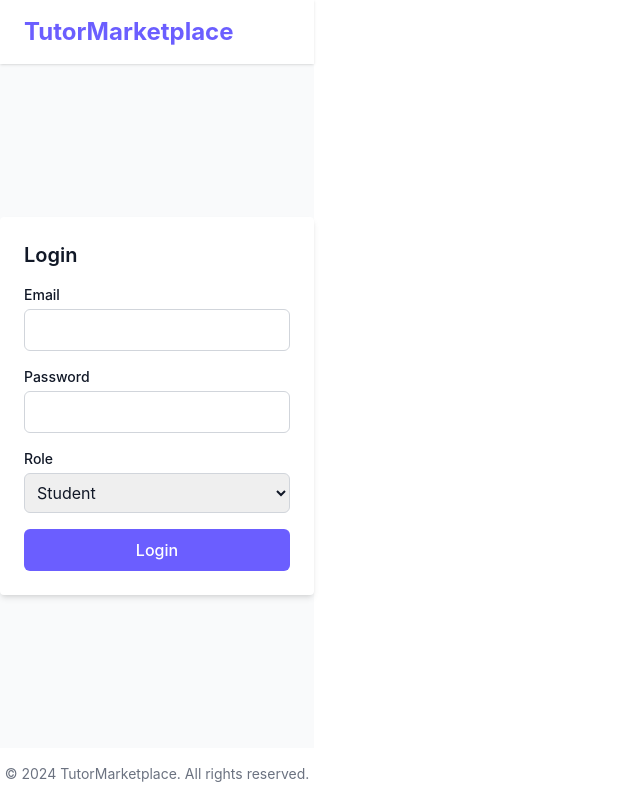
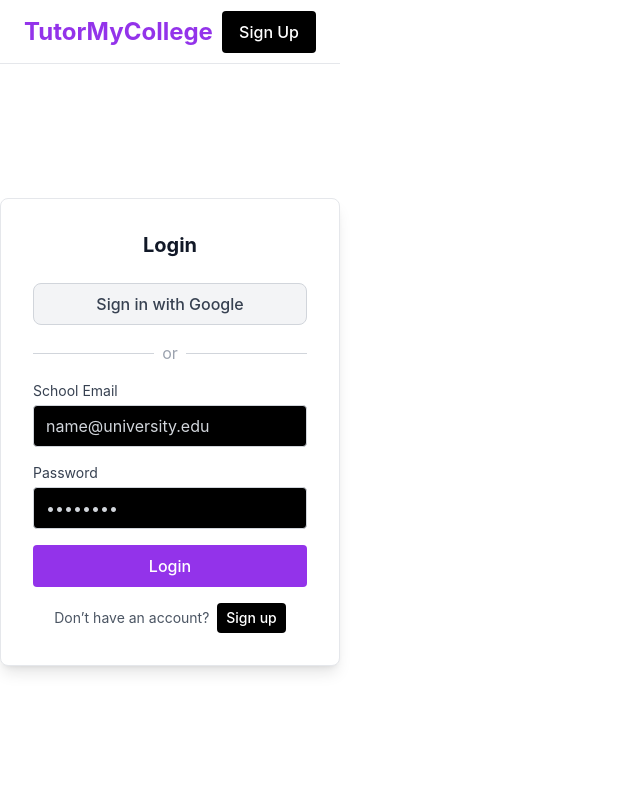
Before and after one commit to anthonyzakaria/tutoringwebsite, a React (Vite) app: page /login in a window 1280 px wide. Shown: the whole page, without its empty margins (0-640 px from the left). Built offline with nearby package versions, Linux system fonts and the light colour scheme.

Commit message:
login v1

```diff
--- a/src/components/UniversitySelect.jsx
+++ b/src/components/UniversitySelect.jsx
@@ -1,24 +1,49 @@
+// src/components/UniversitySelect.jsx
+
 import React from 'react'
 
 const UniversitySelect = ({ universities, selectedUniversity, onSelect }) => {
+  // If selectedUniversity is an object, we can store `selectedUniversity.id`
+  // But for the <select> "value", we need a string. We'll store the JSON in the 'value'.
+
+  // Build the <option> elements
   return (
     <select
       className="w-full border border-gray-300 rounded-md p-2
                  focus:outline-none focus:ring-2 focus:ring-purple-500
                  transition-colors bg-white text-gray-700"
-      // We assume selectedUniversity is set to a string or number in the context
-      value={selectedUniversity || ''}
+      // If we have an object, we can do:
+      value={selectedUniversity ? JSON.stringify(selectedUniversity) : ''}
       onChange={(e) => {
-        console.log("[UniversitySelect] user picked (ID):", e.target.value)
-        onSelect(e.target.value)  // sets context to the numeric ID (as a string)
+        console.log("[UniversitySelect] user picked:", e.target.value)
+        if (e.target.value === '') {
+          // The user selected the placeholder "-- Select a University --"
+          onSelect(null)
+        } else {
+          // Parse the JSON string back into an object { id, name }
+          const parsed = JSON.parse(e.target.value)
+          onSelect(parsed)
+        }
       }}
     >
-      <option value="">-- Select a University --</option>
-      {universities.map((uniObj) => (
-        <option key={uniObj.school_id} value={uniObj.school_id}>
-          {uniObj.name}
-        </option>
-      ))}
+      <option value="">
+        -- Select a University --
+      </option>
+      {universities.map((uniObj) => {
+        // We'll create a small object { id, name }
+        const optionValue = {
+          id: String(uniObj.school_id), // or numeric if you'd like
+          name: uniObj.name
+        }
+        return (
+          <option
+            key={uniObj.school_id}
+            value={JSON.stringify(optionValue)}
+          >
+            {uniObj.name}
+          </option>
+        )
+      })}
     </select>
   )
 }
--- a/src/pages/LoginPage.jsx
+++ b/src/pages/LoginPage.jsx
@@ -1,95 +1,108 @@
-// pages/LoginPage.jsx
-import React, { useState, useContext } from 'react'
+import React, { useState } from 'react'
 import { useNavigate } from 'react-router-dom'
-import { UserContext } from '../context/UserContext'
 
-const LoginPage = () => {
+function LoginPage() {
   const navigate = useNavigate()
-  const { login } = useContext(UserContext)
-  const [email, setEmail] = useState('')
+  const [schoolEmail, setSchoolEmail] = useState('')
   const [password, setPassword] = useState('')
-  const [role, setRole] = useState('student')
 
-  const handleSubmit = (e) => {
+  const handleLogin = (e) => {
     e.preventDefault()
-
-    // Mock user object
-    const mockUser = {
-      id: 1,
-      name: 'John Doe',
-      role,
-      email
-    }
-    login(mockUser)
-
-    if (role === 'tutor') {
-      navigate('/register-tutor')
-    } else {
-      navigate('/')
-    }
+    console.log("Logging in with:", { schoolEmail, password })
   }
 
   return (
-    <div className="min-h-screen flex flex-col bg-gray-50">
-      <nav className="bg-white shadow px-6 py-4 flex justify-between items-center">
-        <div
-          className="text-2xl font-bold text-brand-primary cursor-pointer"
-          onClick={() => navigate('/')}
+    <div className="min-h-screen bg-white flex flex-col">
+      {/* HEADER */}
+      <header className="h-16 px-6 flex justify-between items-center border-b border-gray-200">
+        {/* Left: Logo */}
+        <div className="text-2xl font-bold text-purple-600 cursor-pointer" onClick={() => navigate('/')}>
+          TutorMyCollege
+        </div>
+
+        {/* Right: Sign Up Button */}
+        <button
+          onClick={() => navigate('/signup')}
+          className="bg-black text-white px-4 py-2 rounded hover:bg-gray-800 transition"
         >
-          TutorMarketplace
-        </div>
-      </nav>
+          Sign Up
+        </button>
+      </header>
 
-      <main className="flex-grow flex items-center justify-center">
-        <div className="bg-white p-6 shadow-md rounded max-w-md w-full">
-          <h2 className="text-xl font-semibold mb-4">Login</h2>
-          <form onSubmit={handleSubmit}>
-            <div className="mb-4">
-              <label className="block text-sm font-medium mb-1">Email</label>
+      {/* Centered Login Box */}
+      <main className="flex justify-center items-center flex-grow">
+        <div className="bg-white border border-gray-200 rounded-lg p-8 w-full max-w-sm shadow-lg">
+          <h1 className="text-xl font-bold mb-6 text-center">Login</h1>
+
+          {/* Google Sign-In Placeholder */}
+          <button className="w-full border border-gray-300 p-2 flex items-center justify-center bg-gray-100 text-gray-700 mb-4">
+            Sign in with Google
+          </button>
+
+          {/* Divider */}
+          <div className="flex items-center mb-4">
+            <hr className="flex-grow border-gray-300" />
+            <span className="mx-2 text-gray-400">or</span>
+            <hr className="flex-grow border-gray-300" />
+          </div>
+
+          {/* FORM */}
+          <form onSubmit={handleLogin} className="space-y-4">
+            {/* School Email */}
+            <div>
+              <label className="block text-sm text-gray-700 mb-1">School Email</label>
               <input
                 type="email"
-                className="w-full border border-gray-300 rounded-md p-2"
-                value={email}
-                onChange={(e) => setEmail(e.target.value)}
+                placeholder="name@university.edu"
+                className="w-full border border-gray-300 rounded px-3 py-2
+                           bg-black text-white placeholder-gray-300
+                           focus:outline-none focus:ring-2 focus:ring-purple-600"
+                value={schoolEmail}
+                onChange={(e) => setSchoolEmail(e.target.value)}
                 required
               />
             </div>
-            <div className="mb-4">
-              <label className="block text-sm font-medium mb-1">Password</label>
+
+            {/* Password */}
+            <div>
+              <label className="block text-sm text-gray-700 mb-1">Password</label>
               <input
                 type="password"
-                className="w-full border border-gray-300 rounded-md p-2"
+                placeholder="••••••••"
+                className="w-full border border-gray-300 rounded px-3 py-2
+                           bg-black text-white placeholder-gray-300
+                           focus:outline-none focus:ring-2 focus:ring-purple-600"
                 value={password}
                 onChange={(e) => setPassword(e.target.value)}
                 required
               />
             </div>
-            <div className="mb-4">
-              <label className="block text-sm font-medium mb-1">Role</label>
-              <select
-                className="w-full border border-gray-300 rounded-md p-2"
-                value={role}
-                onChange={(e) => setRole(e.target.value)}
-              >
-                <option value="student">Student</option>
-                <option value="tutor">Tutor</option>
-              </select>
-            </div>
+
+            {/* LOGIN BUTTON */}
             <button
               type="submit"
-              className="bg-brand-primary text-white px-4 py-2 rounded-md hover:bg-purple-600 transition w-full"
+              className="w-full bg-purple-600 text-white py-2 rounded font-medium
+                         hover:bg-purple-700 transition-colors"
             >
               Login
             </button>
           </form>
+
+          {/* "Don't have an account? Sign up" */}
+          <div className="mt-4 text-center">
+            <p className="text-sm text-gray-600">
+              Don’t have an account?{' '}
+              <button
+                onClick={() => navigate('/signup')}
+                className="bg-black text-white px-2 py-1 rounded text-sm ml-1
+                           hover:bg-gray-800 transition"
+              >
+                Sign up
+              </button>
+            </p>
+          </div>
         </div>
       </main>
-
-      <footer className="bg-white text-center py-4">
-        <p className="text-sm text-gray-500">
-          &copy; {new Date().getFullYear()} TutorMarketplace. All rights reserved.
-        </p>
-      </footer>
     </div>
   )
 }
--- a/src/pages/TutorMarketplacePage.jsx
+++ b/src/pages/TutorMarketplacePage.jsx
@@ -1,61 +1,48 @@
 // src/pages/TutorMarketplacePage.jsx
-
-import React, { useContext, useEffect, useState } from 'react';
-import { TutorDataContext } from '../context/TutorDataContext.jsx';
-import { useNavigate } from 'react-router-dom';
+import React, { useContext, useEffect, useState } from 'react'
+import { TutorDataContext } from '../context/TutorDataContext.jsx'
+import { useNavigate } from 'react-router-dom'
 
 function TutorMarketplacePage() {
-  const { selectedUniversity, selectedCourse } = useContext(TutorDataContext);
-  const [tutorList, setTutorList] = useState([]);
-  const navigate = useNavigate();
+  const { selectedUniversity, selectedCourse } = useContext(TutorDataContext)
+  const [tutorList, setTutorList] = useState([])
+  const navigate = useNavigate()
 
   useEffect(() => {
-    // Base endpoint
-    const baseUrl = 'https://j3cw863bsl.execute-api.us-east-1.amazonaws.com/dev/tutorfilterresource';
+    const baseUrl = 'https://j3cw863bsl.execute-api.us-east-1.amazonaws.com/dev/tutorfilterresource'
+    const queryParams = new URLSearchParams()
 
-    // Build query params
-    const queryParams = new URLSearchParams();
-
-    // 1) If user selected a numeric school_id, e.g. '1'
-    if (selectedUniversity) {
-      queryParams.append('school_id', selectedUniversity);
+    if (selectedUniversity && selectedUniversity.id) {
+      // We pass ?school_id=1 (or similar)
+      queryParams.append('school_id', selectedUniversity.id)
     }
 
-    // 2) If user selected a course, e.g. "Corporate Finance"
     if (selectedCourse) {
-      queryParams.append('classes_available_to_teach', selectedCourse);
+      queryParams.append('classes_available_to_teach', selectedCourse)
     }
 
-    const apiUrl = `${baseUrl}?${queryParams.toString()}`;
-    console.log("[Fetch Tutors] calling:", apiUrl);
+    const apiUrl = `${baseUrl}?${queryParams.toString()}`
+    console.log("[Fetch Tutors] calling:", apiUrl)
 
-    fetch(apiUrl, {
-      method: "GET",
-      headers: {
-        "Content-Type": "application/json",
-        "Accept": "application/json"
-      }
-    })
+    fetch(apiUrl)
       .then((res) => {
-        console.log("[Fetch Tutors] status:", res.status);
+        console.log("[Fetch Tutors] status:", res.status)
         if (!res.ok) {
-          throw new Error(`Failed to fetch tutors. Status: ${res.status}`);
+          throw new Error(`Failed to fetch tutors. Status: ${res.status}`)
         }
-        return res.json();
+        return res.json()
       })
       .then((data) => {
-        console.log("[Fetch Tutors] data:", data);
-        setTutorList(data);
+        console.log("[Fetch Tutors] data:", data)
+        setTutorList(data)
       })
       .catch((err) => {
-        console.error('[Fetch Tutors] error:', err);
-        setTutorList([]);
-      });
-  }, [selectedUniversity, selectedCourse]);
+        console.error('[Fetch Tutors] error:', err)
+      })
+  }, [selectedUniversity, selectedCourse])
 
   return (
     <div className="min-h-screen flex flex-col bg-gray-50">
-      {/* NAVBAR */}
       <nav className="bg-white shadow px-6 py-4 flex justify-between items-center">
         <div
           className="text-2xl font-bold text-brand-primary cursor-pointer"
@@ -79,11 +66,12 @@ function TutorMarketplacePage() {
         </div>
       </nav>
 
-      {/* MAIN CONTENT */}
       <main className="flex-grow p-6">
         <h1 className="text-3xl font-bold mb-6">Tutor Marketplace</h1>
+
+        {/* If we have selectedUniversity, show the name, else "None" */}
         <p className="text-gray-600 mb-4">
-          Selected University: <strong>{selectedUniversity || "None"}</strong><br/>
+          Selected University: <strong>{selectedUniversity?.name || "None"}</strong><br/>
           Selected Course: <strong>{selectedCourse || "None"}</strong>
         </p>
 
@@ -129,7 +117,7 @@ function TutorMarketplacePage() {
         </p>
       </footer>
     </div>
-  );
+  )
 }
 
-export default TutorMarketplacePage;
+export default TutorMarketplacePage
```
